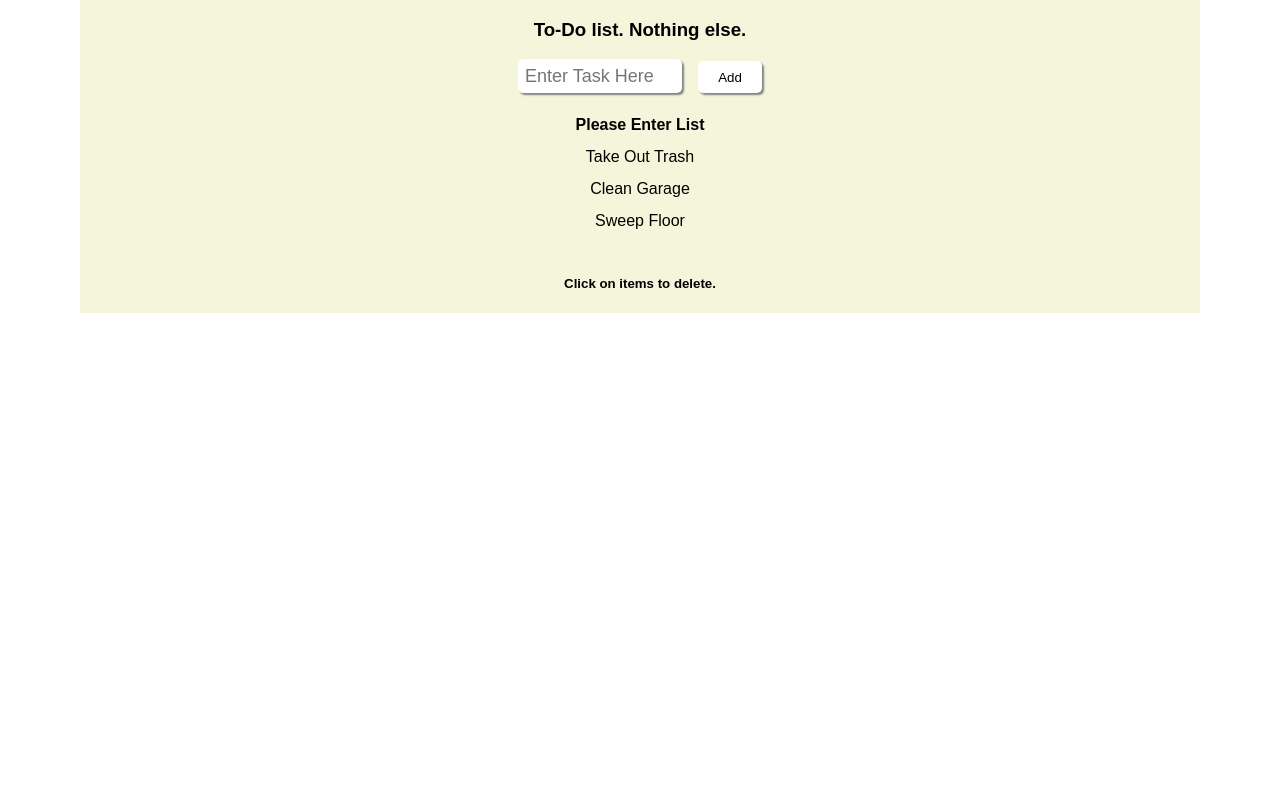
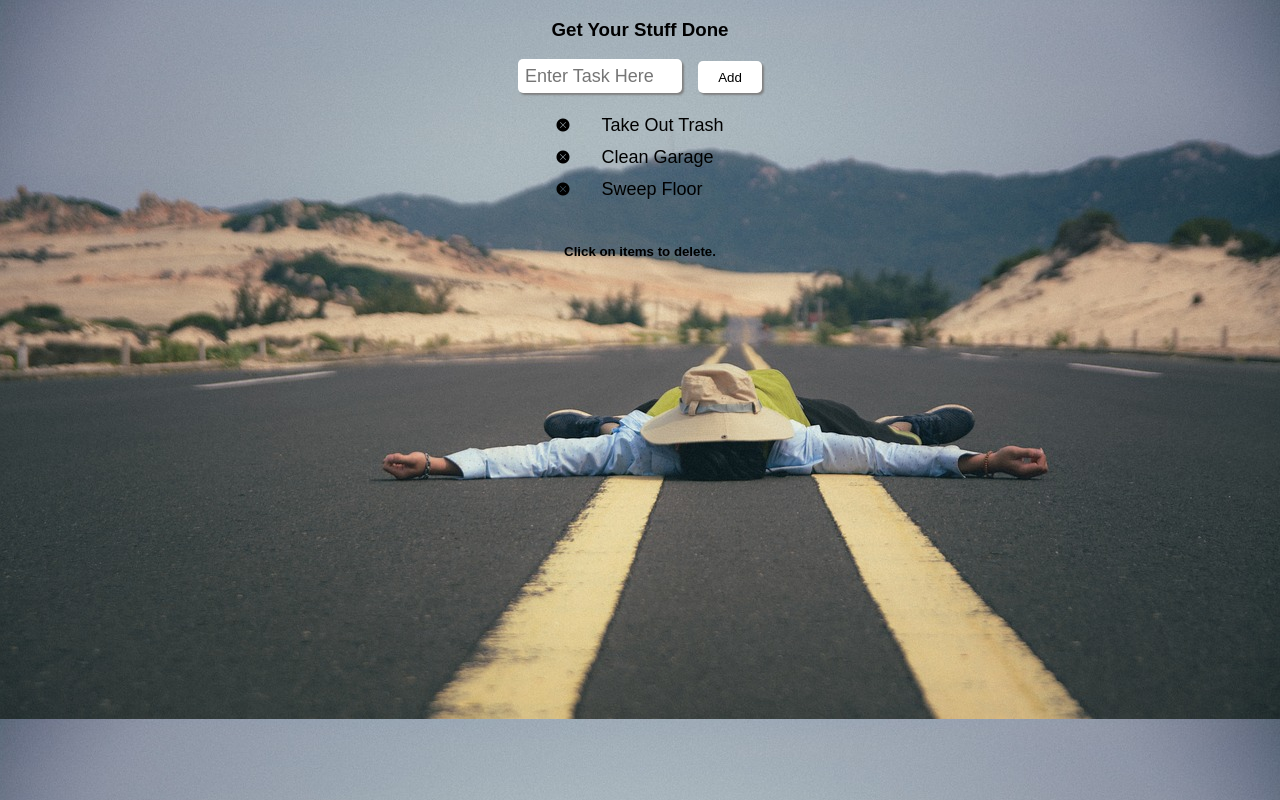
Before and after one commit to SPellegrene/my-app, a React (Create React App) app: page / in a window 1280 px wide. Built offline with nearby package versions, Linux system fonts and the light colour scheme.

Commit message:
added functionality

```diff
--- a/public/index.html
+++ b/public/index.html
@@ -4,6 +4,7 @@
     <meta charset="utf-8">
     <meta name="viewport" content="width=device-width, initial-scale=1">
     <link rel="shortcut icon" href="%PUBLIC_URL%/favicon.ico">
+    <link rel="stylesheet" href="http://code.ionicframework.com/ionicons/2.0.1/css/ionicons.min.css">
     <!--
       Notice the use of %PUBLIC_URL% in the tag above.
       It will be replaced with the URL of the `public` folder during the build.
--- a/src/App.js
+++ b/src/App.js
@@ -8,10 +8,6 @@ class App extends Component {
     let listItems = JSON.parse(localStorage.getItem('todos'));
     if(!listItems || listItems.length === 0){
       listItems= [
-        {
-          text: <strong>Please Enter List</strong>,
-          completed:false
-        },
         {
           text:'Take Out Trash',
           completed:false
@@ -44,14 +40,27 @@ class App extends Component {
 
   }
 
-  whenClicked(index, e){
+  whenDeleteClicked(index, e){
     console.log('people', index);
+
     var head=this.state.todos.slice(0,index);
     var tail=this.state.todos.slice(index +1, this.state.todos.length);
     this.setState({
       todos:head.concat(tail)
     })
     localStorage.setItem('todos', JSON.stringify(head.concat(tail)))
+  }
+
+  whenCompletedClicked(index, e){
+    let newItems = this.state.todos.slice(0);
+    newItems[index].completed=!newItems[index].completed;
+    this.setState({
+      todos: newItems
+    })
+    localStorage.setItem(
+      'todos', JSON.stringify(newItems))
+
+
   }
 
   whenChanged(e){
@@ -65,7 +74,7 @@ class App extends Component {
     return(
 //We are now creating a div, this is essentially just a place where things will be placed on the page
       <div className="App">
-        <h3>To-Do list. Nothing else.</h3>
+        <h3>Get Your Stuff Done</h3>
         <form onSubmit={this.whenSubmit.bind(this)}>
           <input onChange={this.whenChanged.bind(this)} value={this.state.newItemValue} type="text" placeholder=" Enter Task Here" />
           <button>Add</button>
@@ -74,7 +83,11 @@ class App extends Component {
         {
           this.state.todos.map((todo, index)=>{
             return(
-              <li onClick={this.whenClicked.bind(this, index)} key={index}>{todo.text}</li>
+              <li>
+              <i className="ion-ios-close" onClick={this.whenDeleteClicked.bind(this, index)}/>
+              <span onClick={this.whenCompletedClicked.bind(this, index)} style={{textDecoration: todo.completed ? 'line-through':'none'}} key={index}>{todo.text}</span>
+              </li>
+
             )
           }
         )
--- a/src/index.css
+++ b/src/index.css
@@ -2,15 +2,18 @@ body {
   margin: 0;
   padding: 0;
   font-family: sans-serif;
+  /*background-color: beige;*/
+  background-image: url("../src/man.jpg");
+  background-size:cover;
+
 }
 
 #root {
   display: flex;
   flex-direction: column;
   align-items: center;
-  background-color: beige;
-  margin-left: 5rem;
-  margin-right: 5rem;
+  /*margin-left: 5rem;
+  margin-right: 5rem;*/
 }
 
 .App {
@@ -21,10 +24,14 @@ body {
 }
 
 ul {
+  display: flex;
+  flex-direction: column;
   list-style: none;
   padding: 0;
   line-height: 2rem;
   cursor: pointer;
+  /*outline: 2px solid red;*/
+
 }
 
 form {
@@ -55,8 +62,36 @@ button {
 
 li {
   display: flex;
-  flex-direction: column;
   align-items: center;
   /*outline: 2px solid red;*/
   font-family: sans-serif;
 }
+
+.App {
+  display: flex;
+  flex-direction: column;
+  /*outline: 2px solid red;*/
+}
+
+.ion-ios-close {
+  /*outline: 2px solid green;*/
+  display: flex;
+  margin-right: 2rem;
+}
+.ion-ios-close:hover {
+  color: red;
+  display: flex;
+  margin-right: 1rem;
+}
+
+span {
+  font-weight:lighter;
+  font-family: sans-serif;
+  font-size: 18px;
+}
+span:hover {
+  font-weight:lighter;
+  font-family: sans-serif;
+  font-size: 24px;
+  cursor: crosshair;
+}
```
Also changed, not shown: src/man.jpg (added).
